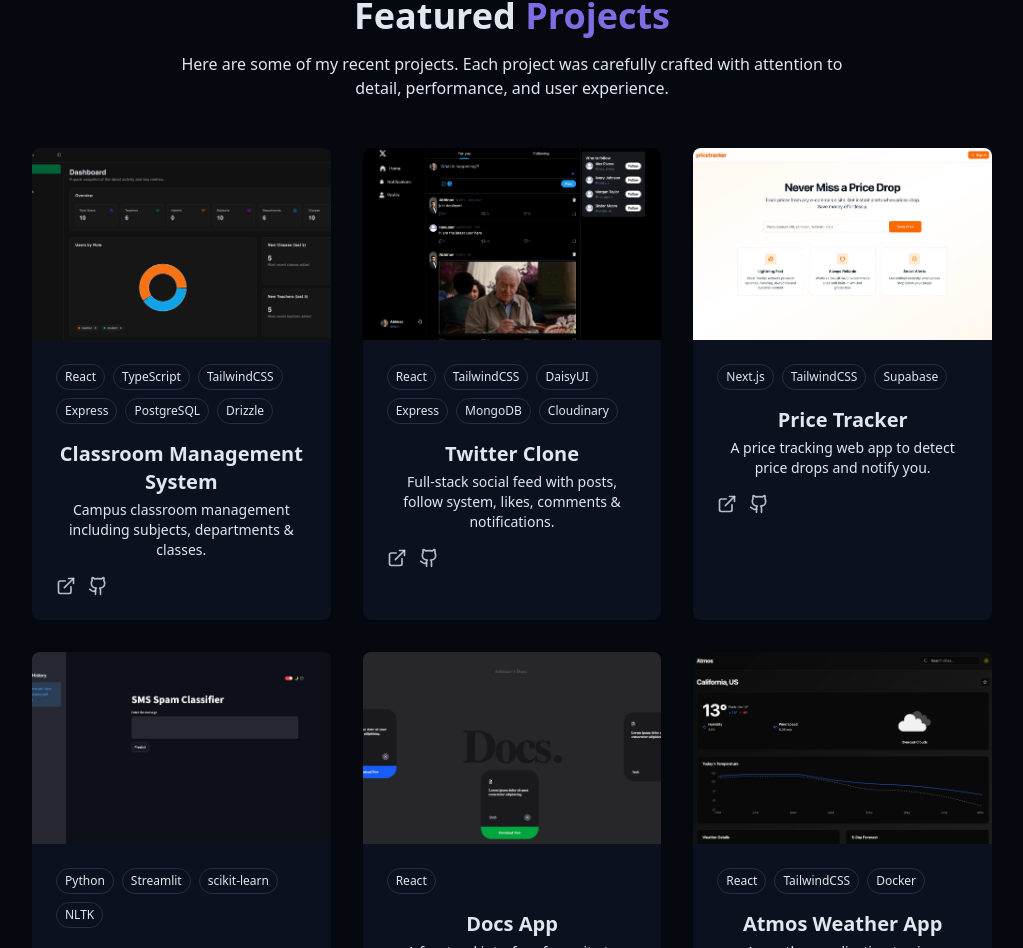
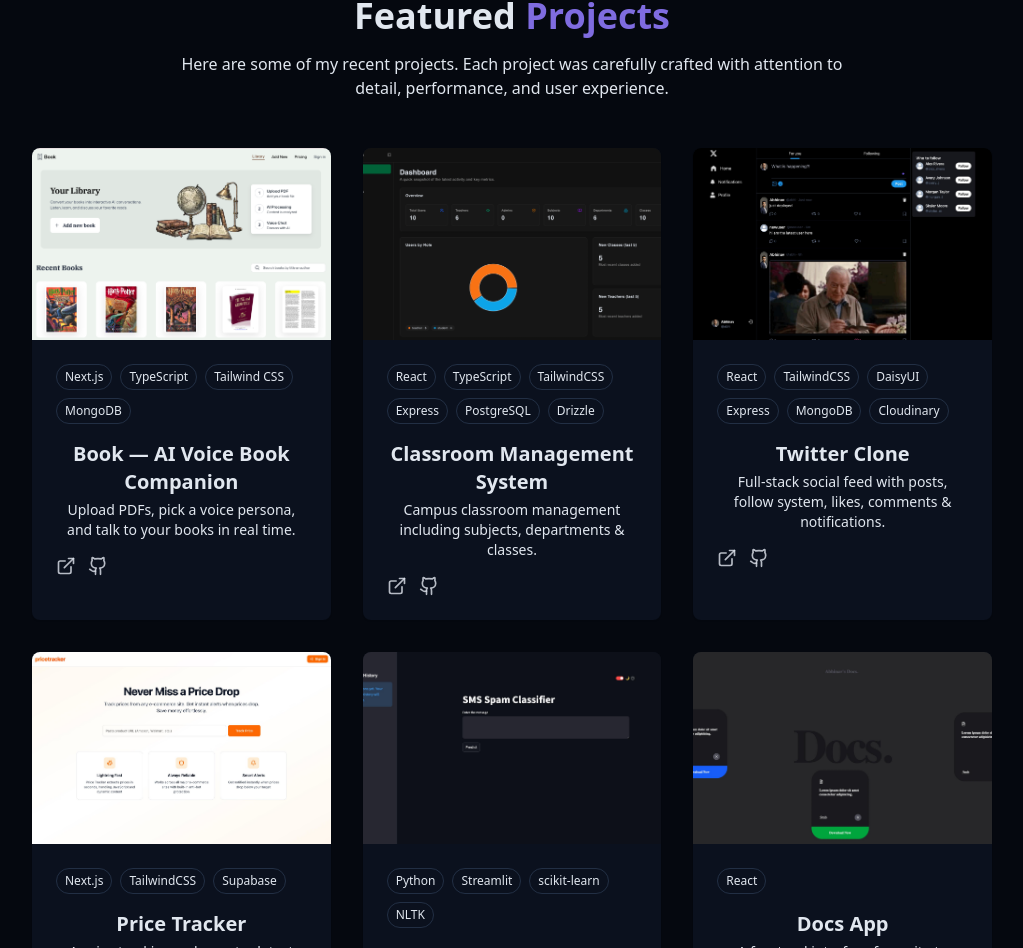
Before and after one commit to abhinav429/portfolio-website, a React (Vite) app: page / in a window 1280 px wide. Shown: the part 2604-3552 px from the top of the page, without its empty margins (128-1151 px from the left). Built offline with nearby package versions, Linux system fonts and the light colour scheme.

Commit message:
new project added

```diff
--- a/src/components/ProjectsSection.jsx
+++ b/src/components/ProjectsSection.jsx
@@ -1,6 +1,15 @@
 import { ArrowRight, ExternalLink, Github } from "lucide-react";
 
 const projects = [
+  {
+    "id": 2,
+    "title": "Book — AI Voice Book Companion",
+    "description": "Upload PDFs, pick a voice persona, and talk to your books in real time.",
+    "image": "/projects/project10.png",
+    "tags": ["Next.js","TypeScript","Tailwind CSS","MongoDB"],
+    "demoUrl": "https://book-sepia-theta.vercel.app/",
+    "githubUrl": "https://github.com/abhinav429/Book"
+  },
   {
     id: 1,
     title: "Classroom Management System",
```
Also changed, not shown: public/projects/project10.png (added).
